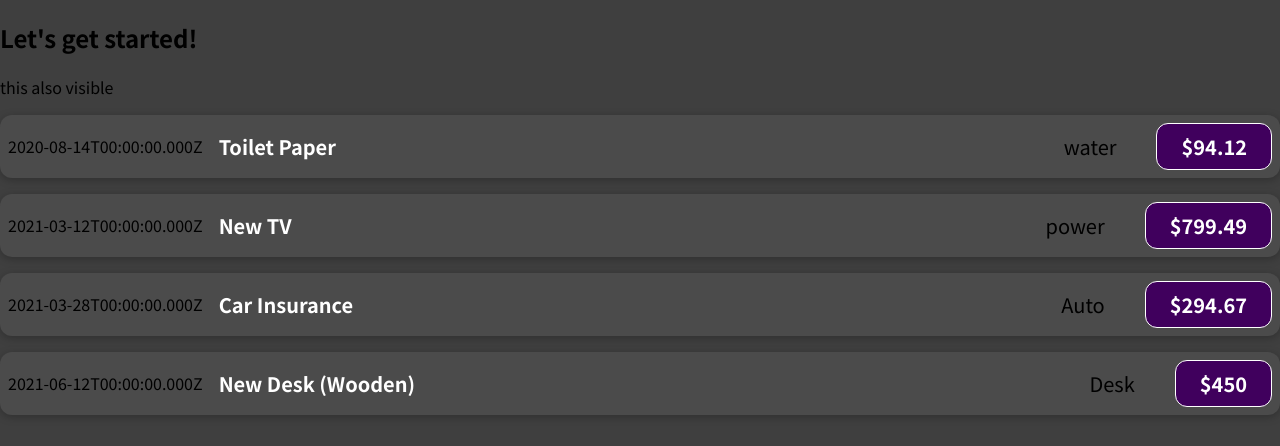
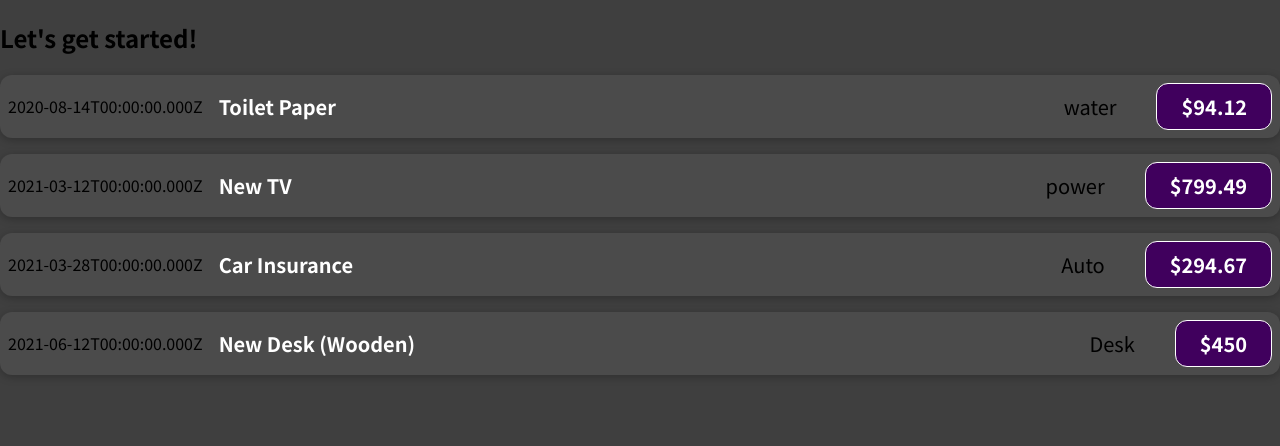
Before and after one commit to kunalkhairnar1198/ExpenseItems_Reactstrt, a JavaScript app in the folder 01-starting-setup/: page / in a window 1280 px wide. Shown: the top 446 px of the page. Built offline with nearby package versions, Linux system fonts and the light colour scheme.

Commit message:
spliting and make reusable component in ExpenseDate and Detail component in react

```diff
--- a/01-starting-setup/src/App.js
+++ b/01-starting-setup/src/App.js
@@ -31,7 +31,7 @@ function App() {
   return (
     <div>
       <h2>Let's get started!</h2>
-      <p>this also visible</p>
+      {/* <p>this also visible</p> */}
       {/* it will make reusable child component inside app.js component passing the props  */}
       {/* 4 function call inside the App compo and pass props expense data 4 times  */}
 
```
